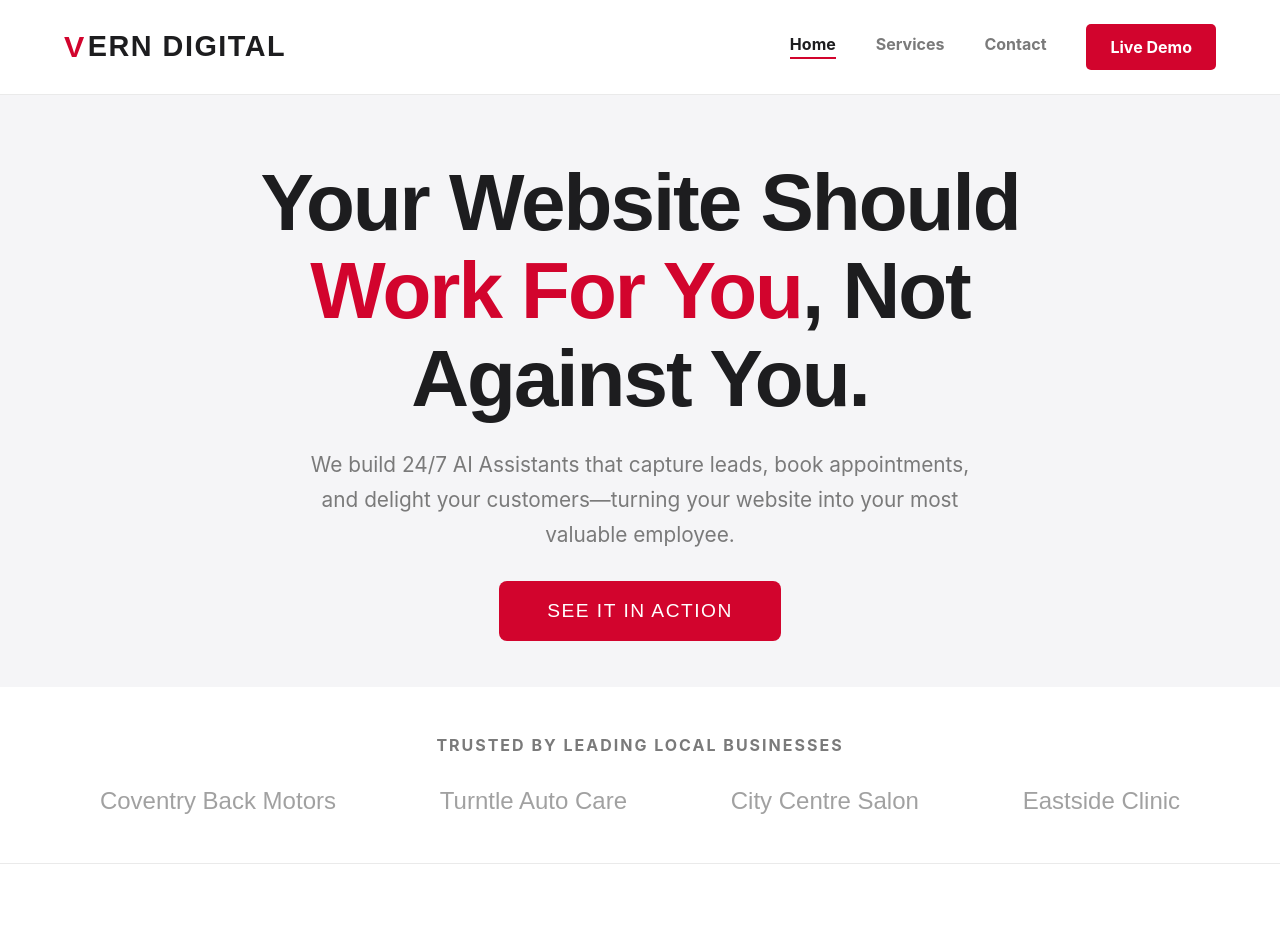
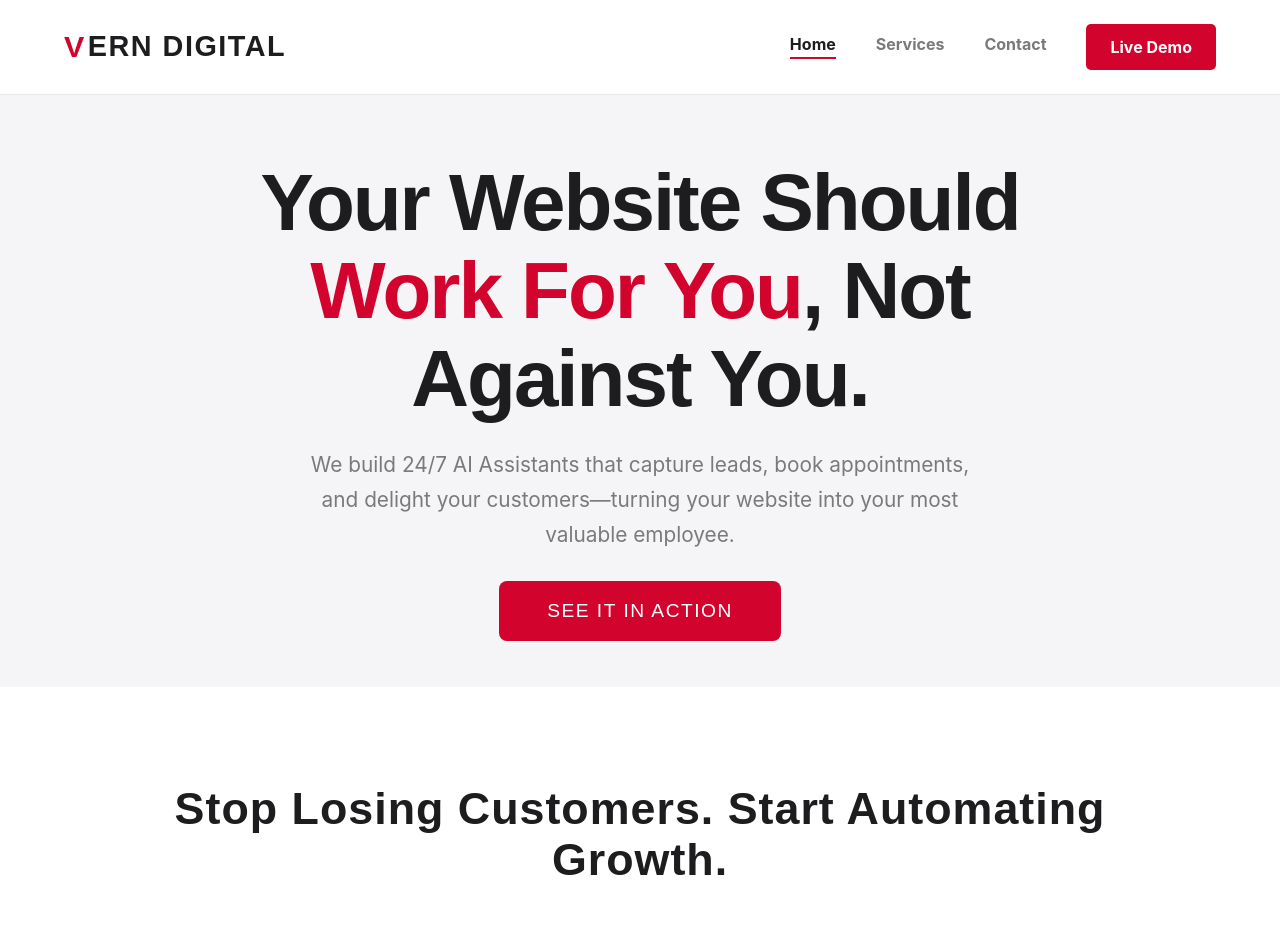
Before and after one commit to terrydjw/vern-digital-site, a React (Vite) app: page / in a window 1280 px wide. Shown: the top 948 px of the page. Built offline with nearby package versions, Linux system fonts and the light colour scheme.

Commit message:
promo add

```diff
--- a/src/App.css
+++ b/src/App.css
@@ -88,39 +88,69 @@ main {
     box-shadow: 0 10px 30px rgba(210, 4, 45, 0.2);
 }
 
-/* --- Social Proof Section --- */
-.social-proof-section {
-    padding: 3rem 5%;
-    border-bottom: 1px solid var(--color-border);
+/* --- Commitment Section --- */
+.commitment-section {
+    /* This rule now only controls the vertical spacing */
+    padding-top: 5rem;
+    padding-bottom: 5rem;
 }
 
-.social-proof-content {
-    max-width: 1200px;
+.commitment-grid {
+    display: grid;
+    grid-template-columns: repeat(2, 1fr);
+    gap: 3rem 4rem;
+    /* row-gap column-gap */
+
+    /* This creates the centered container */
+    max-width: 1024px;
     margin: 0 auto;
-    text-align: center;
+
+    /* These styles create the grey box */
+    background-color: var(--color-bg-secondary);
+    border: 1px solid var(--color-border);
+    border-radius: 10px;
+    padding: 4rem;
 }
 
-.social-proof-title {
-    text-transform: uppercase;
-    letter-spacing: 2px;
-    font-size: 1rem;
-    color: var(--color-text-secondary);
-    margin-bottom: 2rem;
+.commitment-item {
+    display: flex;
+    align-items: flex-start;
+    gap: 1.5rem;
+    text-align: left;
 }
 
-.logos-grid {
-    display: flex;
-    justify-content: space-around;
-    align-items: center;
-    flex-wrap: wrap;
-    gap: 2rem;
+.commitment-icon {
+    font-size: 1.5rem;
+    color: var(--color-accent-red);
+    margin-top: 5px;
 }
 
-.logo-item {
+.commitment-item h3 {
     font-family: var(--font-heading);
-    font-size: 1.5rem;
+    font-size: 1.3rem;
+    color: var(--color-text-primary);
+    margin-bottom: 0.5rem;
+    text-transform: uppercase;
+}
+
+.commitment-item p {
+    font-size: 1rem;
+    line-height: 1.6;
     color: var(--color-text-secondary);
-    opacity: 0.7;
+}
+
+/* This makes the grid mobile-friendly */
+@media screen and (max-width: 768px) {
+    .commitment-section {
+        padding-top: 6rem;
+        padding-bottom: 6rem;
+    }
+
+    .commitment-grid {
+        grid-template-columns: 1fr;
+        /* Stacks to a single column on mobile */
+        padding: 2.5rem;
+    }
 }
 
 /* --- Features Section --- */
@@ -398,7 +428,7 @@ main {
     justify-content: center;
     /* This distributes the items evenly */
     align-items: center;
-    flex-wrap: wrap;
+    flex-wrap: nowrap;
     gap: 10rem;
     text-align: center;
     width: 101%;
@@ -534,6 +564,7 @@ main {
 
 .how-it-works-section {
     margin-top: 6rem;
+    padding-top: 5rem;
 }
 
 /* --- Detailed Features Section --- */
--- a/src/pages/Home.jsx
+++ b/src/pages/Home.jsx
@@ -7,7 +7,10 @@ import {
     FaLightbulb,
     FaBook,
     FaChartPie,
-    FaGlobe
+    FaGlobe,
+    FaUserCog,
+    FaHandshake,
+    FaDollarSign
 } from 'react-icons/fa';
 
 // --- Reusable Sub-components ---
@@ -66,18 +69,7 @@ const Home = () => {
                 </div>
             </section>
 
-            {/* --- Social Proof Section --- */}
-            <AnimatedSection className="social-proof-section">
-                <div className="social-proof-content">
-                    <h2 className="social-proof-title">Trusted by Leading Local Businesses</h2>
-                    <div className="logos-grid">
-                        <span className="logo-item">Coventry Back Motors</span>
-                        <span className="logo-item">Turntle Auto Care</span>
-                        <span className="logo-item">City Centre Salon</span>
-                        <span className="logo-item">Eastside Clinic</span>
-                    </div>
-                </div>
-            </AnimatedSection>
+
 
             {/* --- High-Level Features Section --- */}
             <AnimatedSection className="features-section">
@@ -147,6 +139,43 @@ const Home = () => {
                     ))}
                 </div>
             </AnimatedSection>
+
+            {/* --- NEW Our Commitment Section --- */}
+            <AnimatedSection className="commitment-section section-container">
+                <div className="section-header">
+                    <h2>Our Commitment to You</h2>
+                </div>
+                <div className="commitment-grid">
+                    <div className="commitment-item">
+                        <div className="commitment-icon"><FaUserCog /></div>
+                        <div className="commitment-content">
+                            <h3>Custom Solutions</h3>
+                            <p>We don't use one-size-fits-all templates. Your AI assistant is custom-built and trained specifically for your business needs.</p>
+                        </div>
+                    </div>
+                    <div className="commitment-item">
+                        <div className="commitment-icon"><FaDollarSign /></div>
+                        <div className="commitment-content">
+                            <h3>Transparent Pricing</h3>
+                            <p>No hidden fees or surprise charges. We provide clear, upfront pricing so you know exactly what to expect.</p>
+                        </div>
+                    </div>
+                    <div className="commitment-item">
+                        <div className="commitment-icon"><FaHandshake /></div>
+                        <div className="commitment-content">
+                            <h3>Ongoing Support</h3>
+                            <p>We're your digital partner. We provide continuous support to ensure your AI assistant is always running perfectly.</p>
+                        </div>
+                    </div>
+                    <div className="commitment-item">
+                        <div className="commitment-icon"><FaChartPie /></div>
+                        <div className="commitment-content">
+                            <h3>Measurable Results</h3>
+                            <p>Our goal is to provide a real return on your investment by increasing your leads and saving you time.</p>
+                        </div>
+                    </div>
+                </div>
+            </AnimatedSection>
         </div>
     );
 };
```
